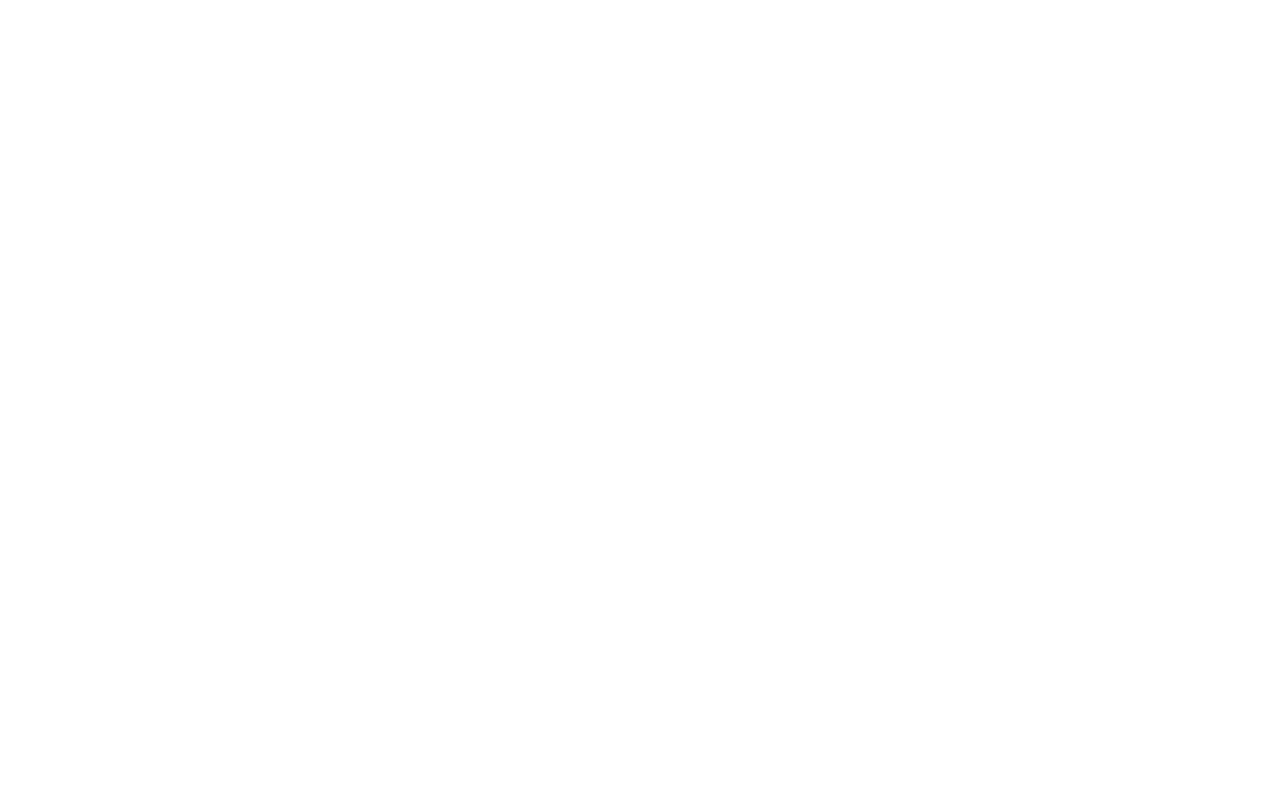
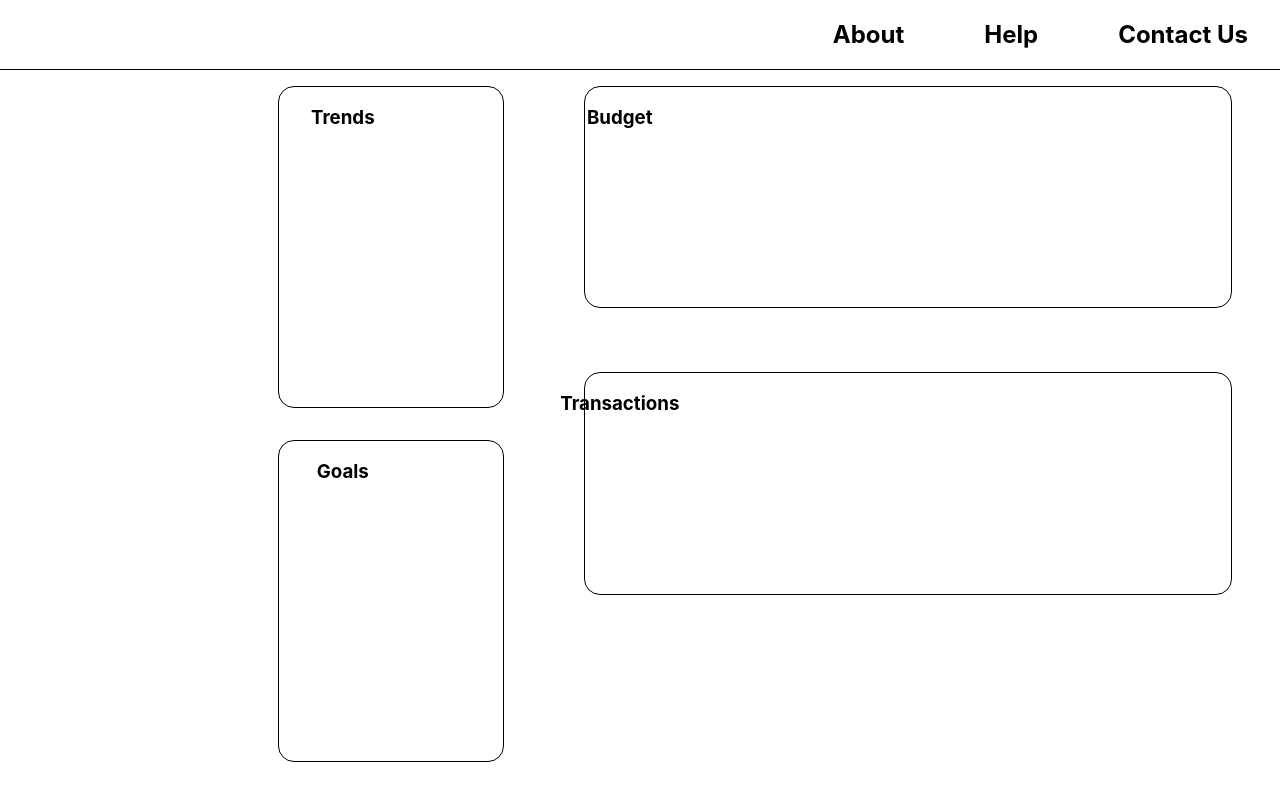
Before and after one commit to MasonHirst/riz-finance-group-project-react, a React (Create React App) app: page / in a window 1280 px wide. Built offline with nearby package versions, Linux system fonts and the light colour scheme.

Commit message:
started with a skeleton of the dashboard screen and downloaded MUI and reactRouter

```diff
--- a/package.json
+++ b/package.json
@@ -3,12 +3,16 @@
   "version": "0.1.0",
   "private": true,
   "dependencies": {
+    "@emotion/react": "^11.10.5",
+    "@emotion/styled": "^11.10.5",
+    "@mui/material": "^5.11.8",
     "@testing-library/jest-dom": "^5.16.5",
     "@testing-library/react": "^13.4.0",
     "@testing-library/user-event": "^13.5.0",
     "firebase": "^9.16.0",
     "react": "^18.2.0",
     "react-dom": "^18.2.0",
+    "react-router-dom": "^6.8.1",
     "react-scripts": "5.0.1",
     "web-vitals": "^2.1.4"
   },
--- a/src/App.js
+++ b/src/App.js
@@ -1,8 +1,11 @@
 import './App.css'
+
+import DashBoard from './screens/DashBoard'
 
 function App() {
   return (
     <div className="App">
+      <DashBoard />
 
     </div>
   )
--- /dev/null
+++ b/src/UI/DashBoard.module.css
@@ -0,0 +1,58 @@
+/* ! This file and folder will be deleted once MUI is integragted */
+
+.nav {
+    display: flex;
+    gap: 5rem;
+    padding: 0 2rem;
+}
+
+.header {
+    display: flex;
+    justify-content: flex-end;
+    border-bottom: solid .1rem black;
+    margin-bottom: 1rem;
+}
+
+.snapshot_container {
+    display: flex;
+    justify-content: flex-end;
+    gap: 5rem;
+    padding-right: 3rem;
+}
+
+.snapshot_box {
+    border: solid black .1rem;
+    border-radius: 1rem;
+    padding: 5rem;
+    width: 38vw;
+}
+.snapshot_box_left {
+    border: solid black .1rem;
+    border-radius: 1rem;
+    padding: 5rem;
+    height: 20vh;
+}
+
+
+.snapshot_left {
+    display: flex;
+    flex-direction: column;
+    gap: 2rem;
+}
+
+.snapshot_right {
+    display: flex;
+    flex-direction: column;
+    gap: 4rem;
+}
+
+.snap_headers {
+    position: relative;
+    left: -3rem;
+    top: -5rem;
+}
+.snap_headers_right {
+    position: relative;
+    left: -18rem;
+    top: -5rem;
+}
--- /dev/null
+++ b/src/screens/DashBoard.jsx
@@ -0,0 +1,39 @@
+import React from "react";
+
+import styles from "../UI/DashBoard.module.css";
+
+// TODO This is just the skeleton for what I need to put in. I still need MUI to actually create the dashboard page.
+
+const DashBoard = () => {
+  return (
+    <div>
+      <header className={styles.header}>
+        <nav className={styles.nav}>
+          <h2>About</h2>
+          <h2>Help</h2>
+          <h2>Contact Us</h2>
+        </nav>
+      </header>
+      <main className={styles.snapshot_container}>
+        <div className={styles.snapshot_left}>
+          <div className={styles.snapshot_box_left}>
+            <h3 className={styles.snap_headers}>Trends</h3>
+          </div>
+          <div className={styles.snapshot_box_left}>
+            <h3 className={styles.snap_headers}>Goals</h3>
+          </div>
+        </div>
+        <div className={styles.snapshot_right}>
+          <div className={styles.snapshot_box}>
+            <h3 className={styles.snap_headers_right}>Budget</h3>
+          </div>
+          <div className={styles.snapshot_box}>
+            <h3 className={styles.snap_headers_right}>Transactions</h3>
+          </div>
+        </div>
+      </main>
+    </div>
+  );
+};
+
+export default DashBoard;
```
Also changed, not shown: 1 other file (tests, documents, lock files or other folders).
